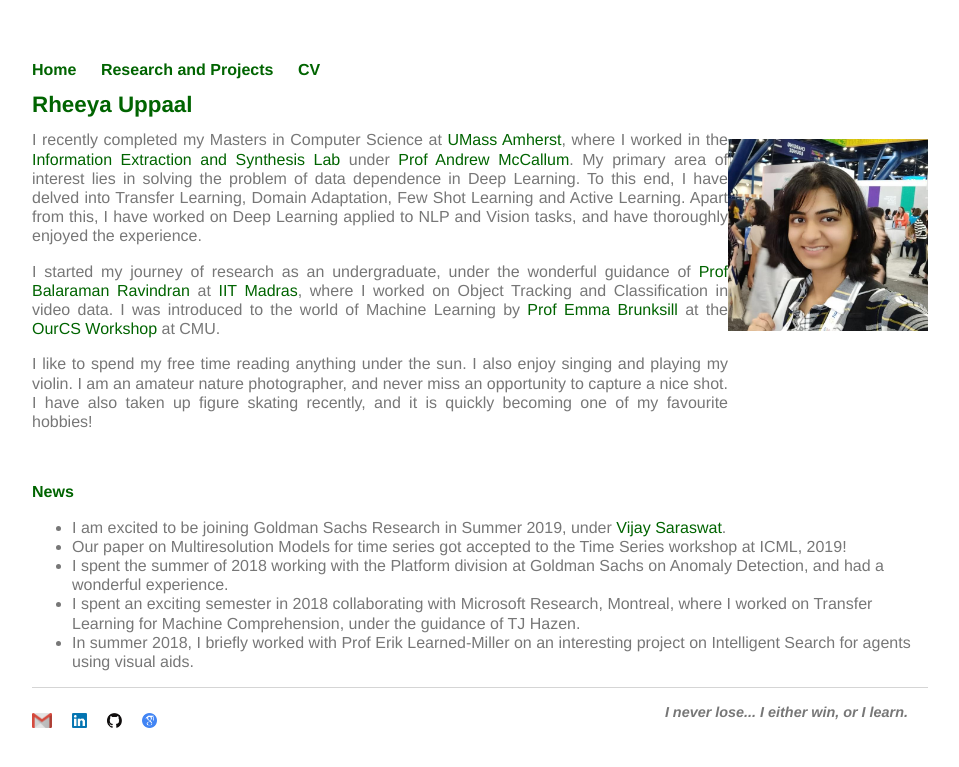
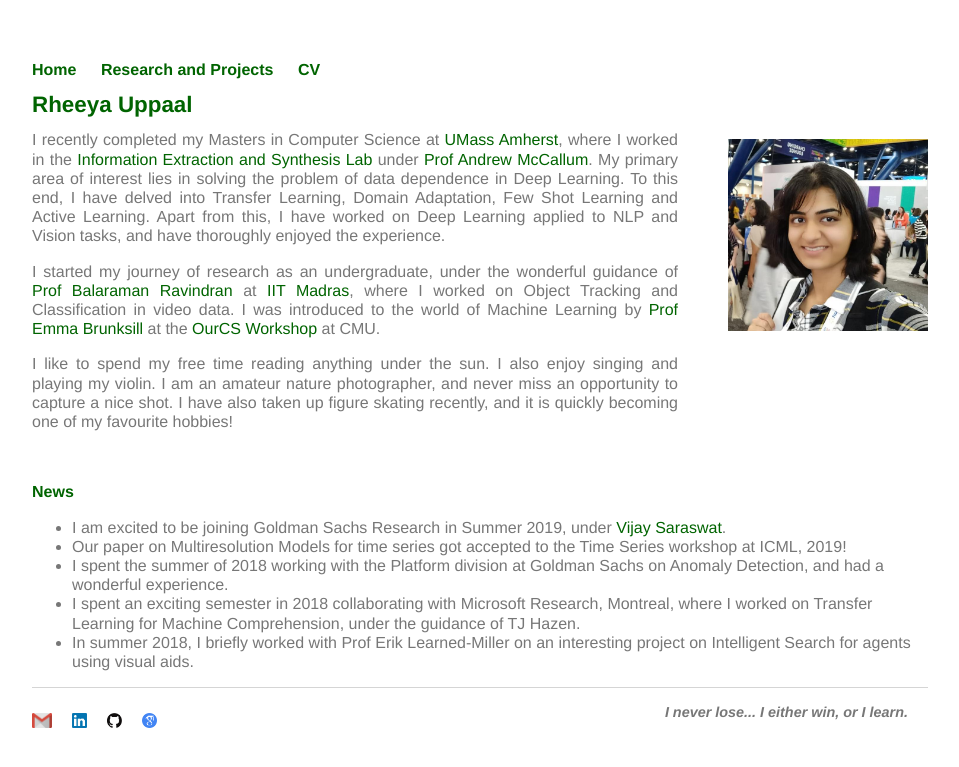
Before and after one commit to Uppaal/Uppaal.github.io, a Jekyll site: the page built from index.html, in a window 1280 px wide. Shown: the top 767 px of the page, without its empty margins (160-1119 px from the left). Built offline with Jekyll 4.4.1, drawn with Linux system fonts in a browser that asks for light colours.

Commit message:
Update main.css

```diff
--- a/css/main.css
+++ b/css/main.css
@@ -13,7 +13,7 @@ h3 {	font-size: 1em; color:#006400 }
 h {color:#006400}
 
 img { padding-top: 10px; padding-bottom: 10px; padding-left: 0px; padding-right: 0px }
-p {padding-right: 200px}
+p {padding-right: 250px}
 
 a {
     text-decoration: none;
```
